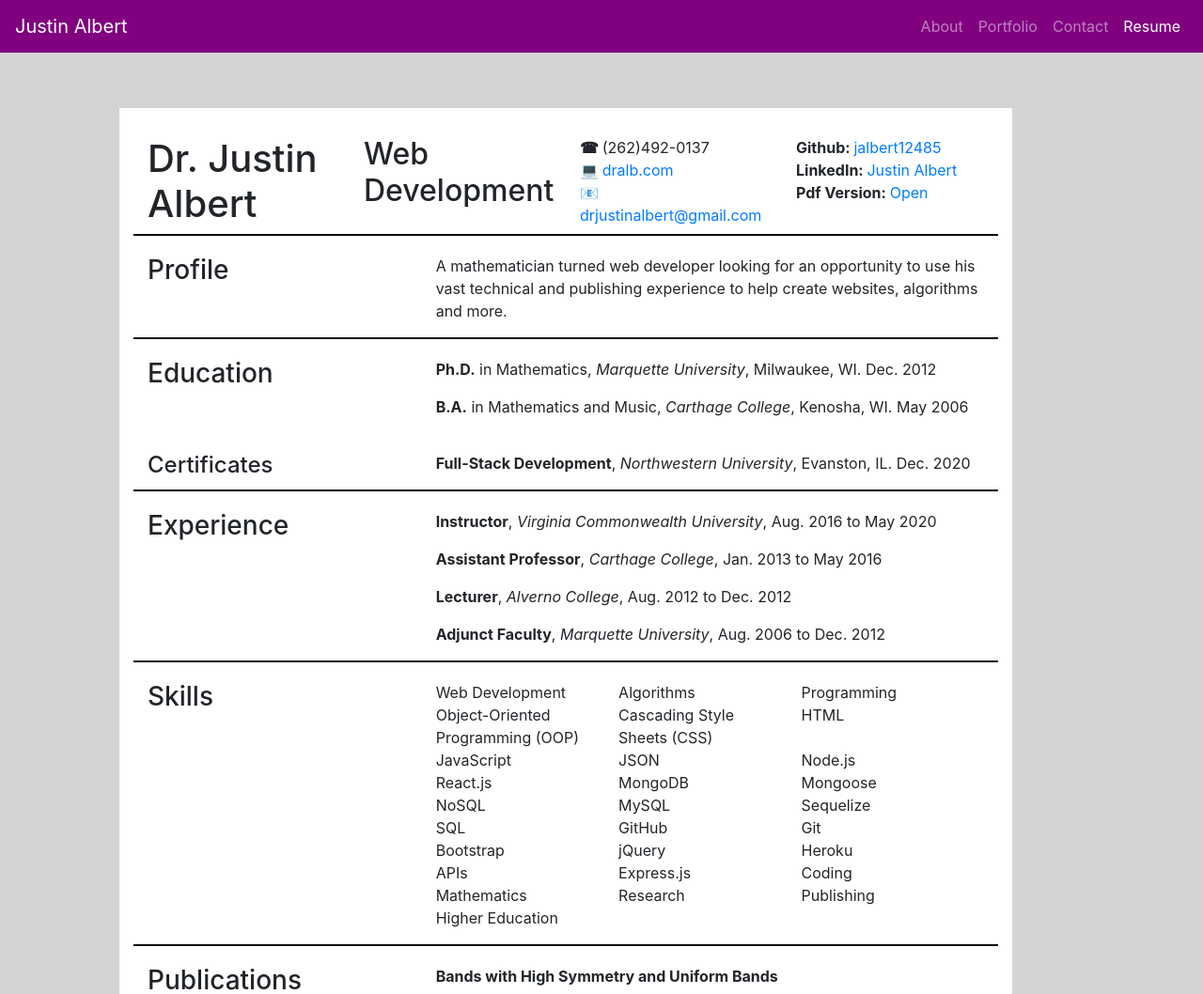
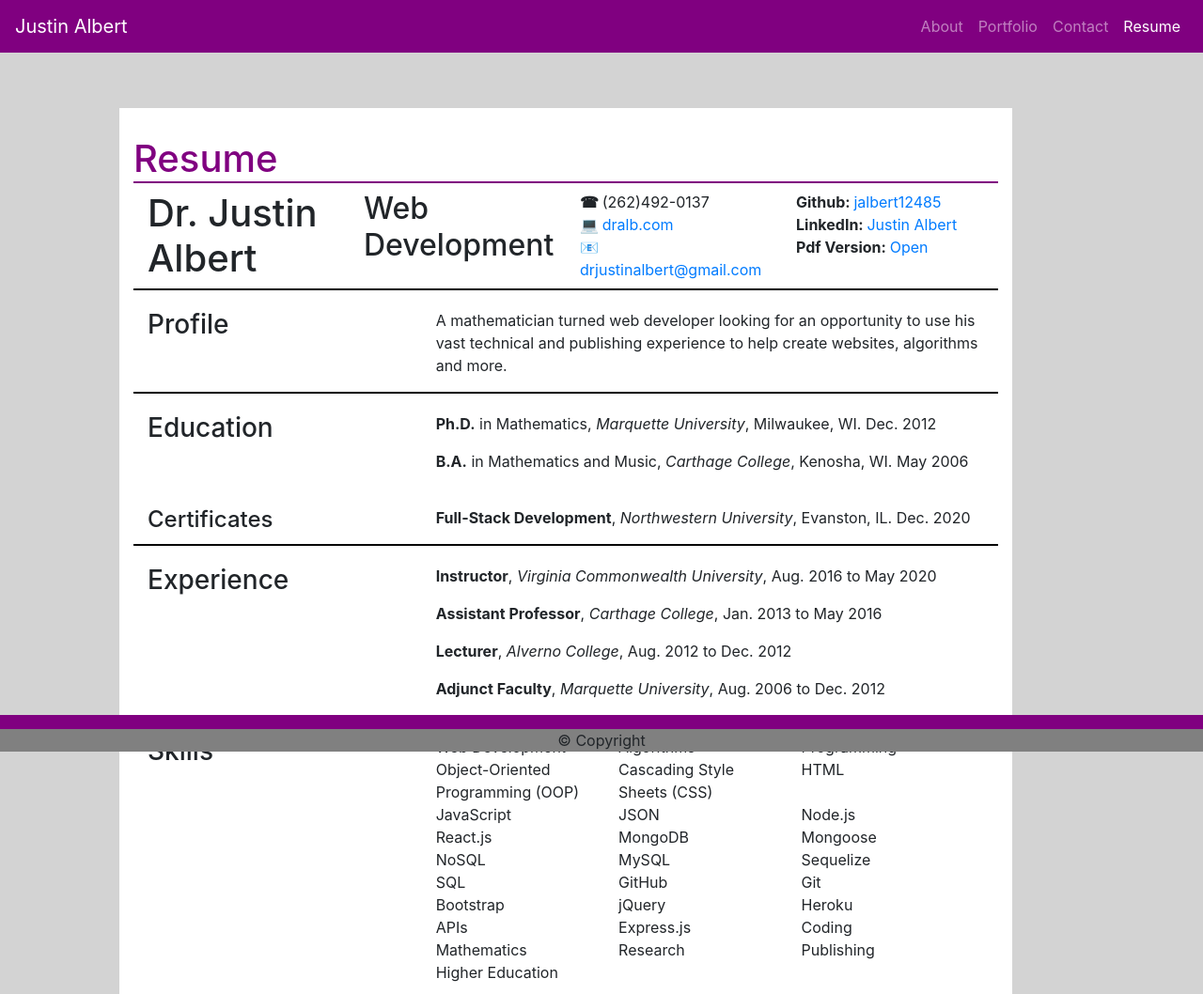
Before and after one commit to jalbert12485/portfolio-server, a website: page public/html/resume.html in a window 1280 px wide. Shown: the top 1058 px of the page at 94% size. Drawn offline with nearby package versions, Linux system fonts and the light colour scheme.

Commit message:
fixed typo

```diff
--- a/public/html/resume.html
+++ b/public/html/resume.html
@@ -48,9 +48,9 @@
           <div class="container mr-auto ml-auto mt-4" >
             <div class="row">
               <div class="col-md-10 col-sm-12 aboutcont" style="background-color: white;">
-            <!-- <section class="row" >
+            <section class="row" >
                 <h1  class="boxheader">Resume</h1>
-            </section> -->
+            </section>
 
 
             <header class="row">
@@ -138,9 +138,9 @@
 
 
   <!-- Start of footer -->
-  <!-- <footer >
+  <footer >
     <p> &copy; Copyright </p>
-  </footer> -->
+  </footer>
 
   <script src="/script/resume.js"></script>
 
```
